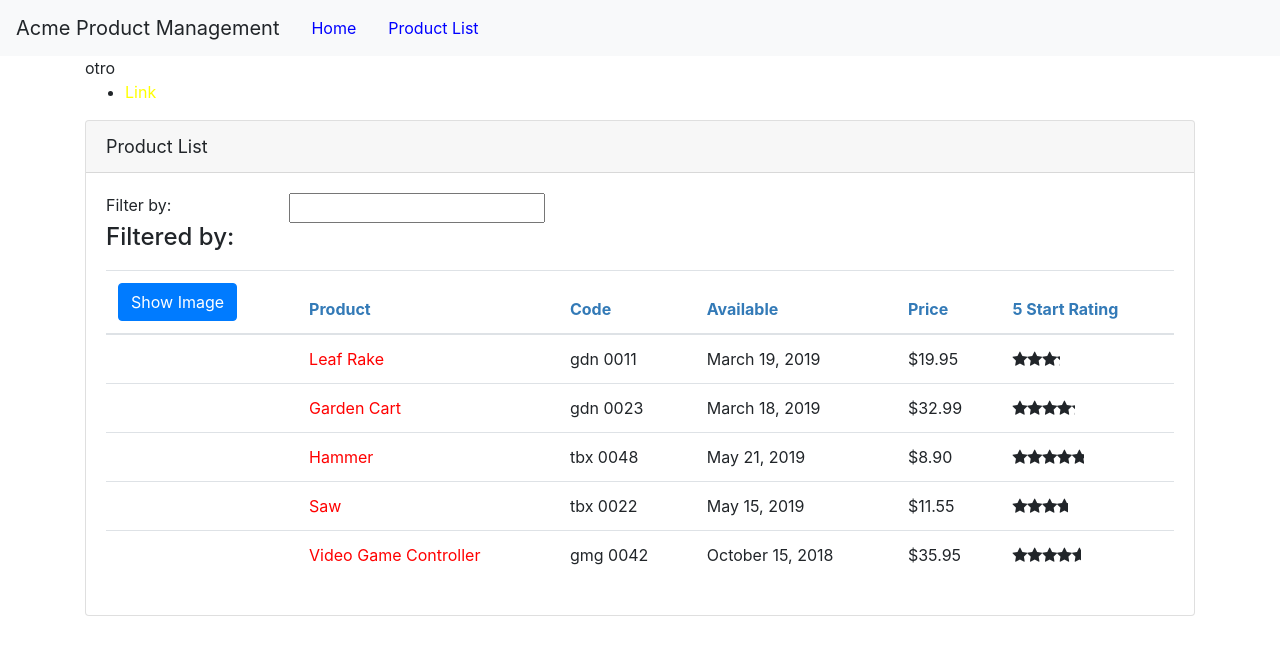
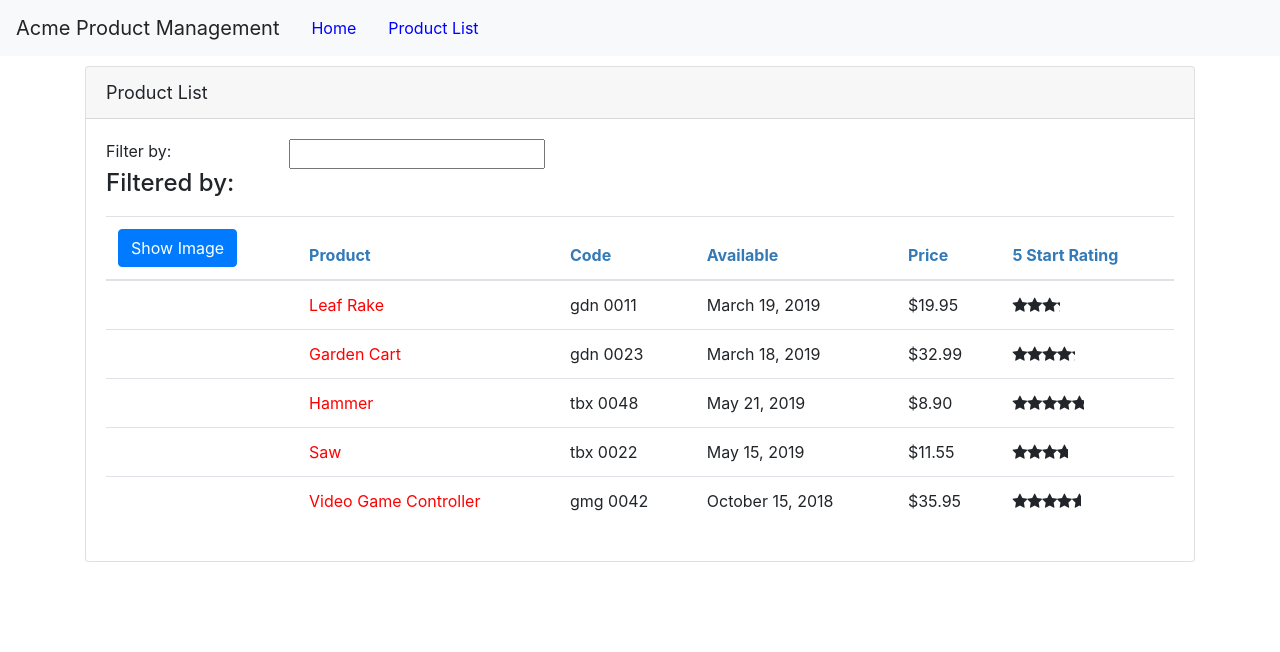
Before and after one commit to luismedellin/Angular-GettingStartedCourse, an Angular app in the folder APM-Start/: page /products in a window 1280 px wide. Shown: the top 652 px of the page. Built offline with nearby package versions, Linux system fonts and the light colour scheme.

Commit message:
master-13: shared module

```diff
--- a/APM-Start/src/app/products/product-list.component.html
+++ b/APM-Start/src/app/products/product-list.component.html
@@ -1,11 +1,3 @@
-<header>
-<nav>otro</nav>
-</header>
-
-<ul>
-    <li><a href="#" class="example">Link</a></li>
-</ul>
-
 <div class="card">
     <div class="card-header">
         {{pageTitle}}
```
Also changed, not shown: APM-Start/src/app/products/product.module.ts (+4 -8 lines), APM-Start/src/app/shared/shared.module.ts (added, +19 -0 lines).
